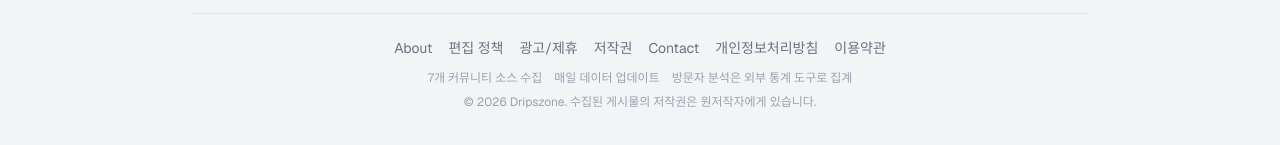
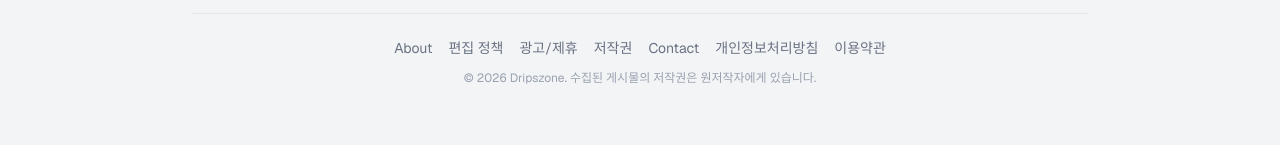
Before and after one commit to 51744505bh/community-aggregator, a Next.js app: page / in a window 1280 px wide. Shown: the part 371-516 px from the top of the page. Built offline with nearby package versions, Linux system fonts and the light colour scheme; no server answers.

Commit message:
Remove footer analytics text

```diff
--- a/src/app/layout.tsx
+++ b/src/app/layout.tsx
@@ -60,11 +60,6 @@ export default function RootLayout({
             <a href="/privacy" className="hover:text-gray-700 dark:hover:text-gray-200">개인정보처리방침</a>
             <a href="/terms" className="hover:text-gray-700 dark:hover:text-gray-200">이용약관</a>
           </div>
-          <div className="flex flex-wrap justify-center gap-3 text-xs text-gray-400 dark:text-gray-500">
-            <span>7개 커뮤니티 소스 수집</span>
-            <span>매일 데이터 업데이트</span>
-            <span>방문자 분석은 외부 통계 도구로 집계</span>
-          </div>
           <p className="text-center text-xs text-gray-400 dark:text-gray-500 mt-2">
             &copy; 2026 Dripszone. 수집된 게시물의 저작권은 원저작자에게 있습니다.
           </p>
```
